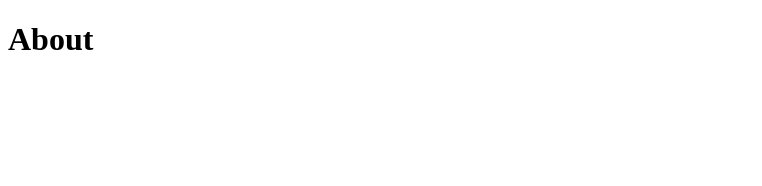
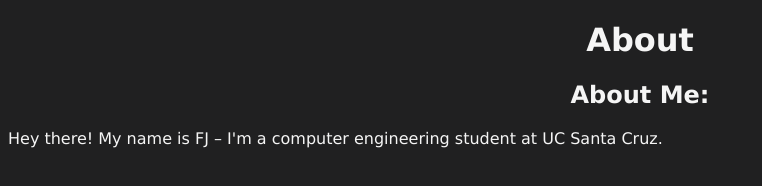
Before and after one commit to fjstria/fjstria.github.io, a plain HTML site: page pages/about.html in a window 1280 px wide. Shown: the whole page, without its empty margins (0-762 px from the left). Drawn offline with Linux system fonts and the light colour scheme; files that its build step writes are made by us from their sources.

Commit message:
Add new font family, add style to about page

```diff
--- a/pages/about.html
+++ b/pages/about.html
@@ -2,10 +2,14 @@
 <html lang="en">
     <head>
         <meta charset="UTF-8">
-        <title>FJ Tria: About</title>
+        <title> FJ Tria: About </title>
+        <link rel="stylesheet" href="style.css">
+
     </head>
 
     <body>
-        <h1>About</h1>
+        <h1> About </h1>
+        <h2> About Me: </h2>
+        <p> Hey there! My name is FJ – I'm a computer engineering student at UC Santa Cruz.</p>
     </body>
 </html>
--- a/style.css
+++ b/style.css
@@ -9,7 +9,7 @@
 
 body {
     background-color: var(--smokegray);
-    font-family: sans-serif;
+    font-family: Verdana, Geneva, 'Arial Narrow', sans-serif;
 }
 
 a:link {
@@ -17,7 +17,6 @@ a:link {
 }
 
 h1 {
-
     color: whitesmoke;
     text-align: center;
 }
```
